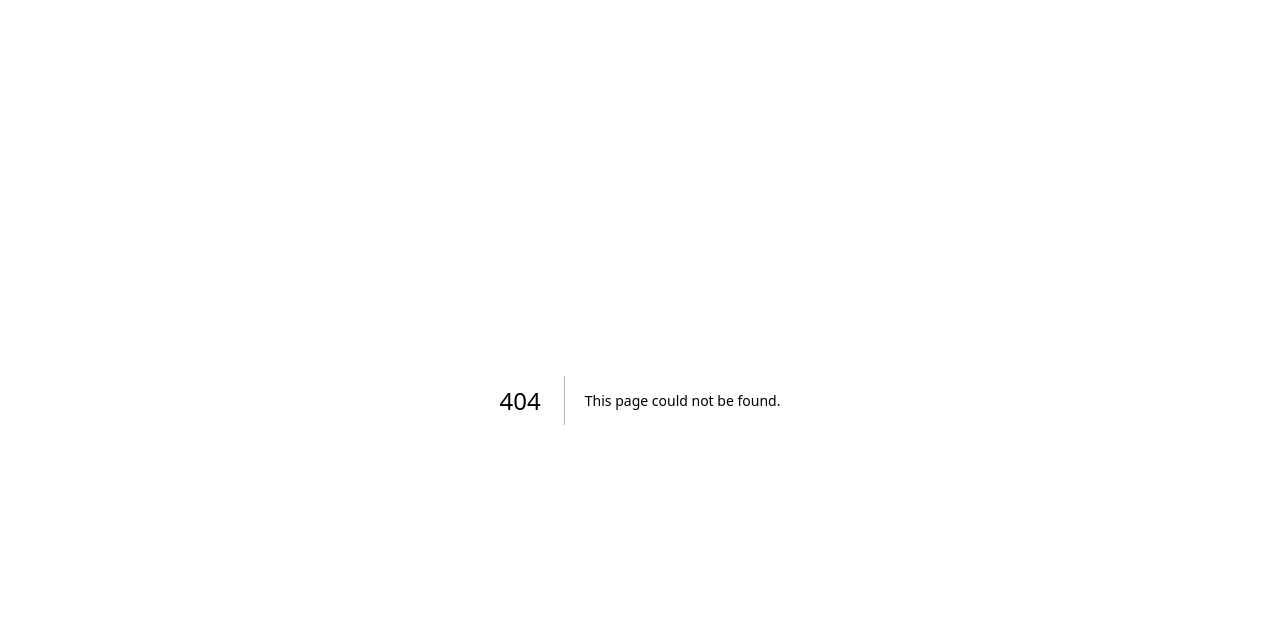
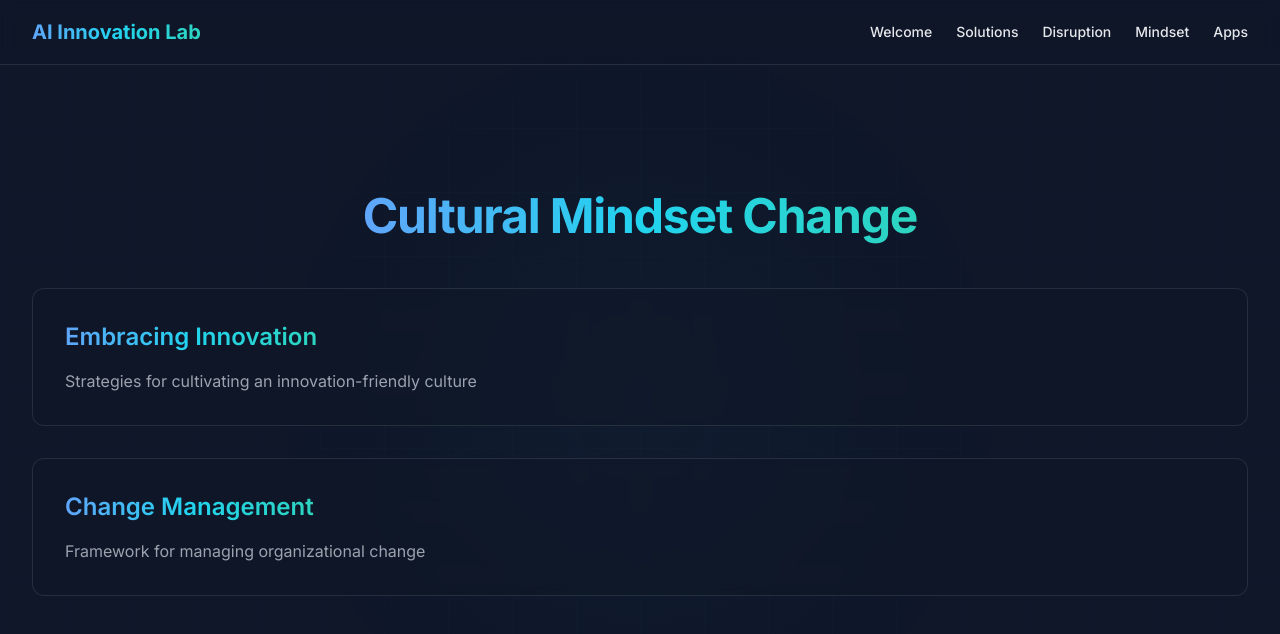
Before and after one commit to TheJohny71/ai-innovation-lab-v2, a Next.js app: page /ai-innovation-lab-v2/mindset in a window 1280 px wide. Before the commit this address had no page. Shown: the top 634 px of the page. Built offline with nearby package versions, Linux system fonts and the light colour scheme.

Commit message:
Create page.tsx

```diff
--- /dev/null
+++ b/src/app/mindset/page.tsx
@@ -0,0 +1,45 @@
+'use client';
+
+import { BaseLayout } from '@/components/shared/BaseLayout';
+import { Container } from '@/components/shared/Container';
+import { Section, SectionHeader, SectionTitle } from '@/components/shared/Section';
+import { GradientText } from '@/components/shared/GradientText';
+import { Card } from '@/components/shared/Card';
+
+export default function MindsetPage() {
+  return (
+    <BaseLayout>
+      <Section className="pt-32">
+        <Container>
+          <SectionHeader>
+            <SectionTitle>
+              <GradientText>Cultural Mindset Change</GradientText>
+            </SectionTitle>
+          </SectionHeader>
+
+          <div className="mt-12 space-y-8">
+            <Card className="p-8">
+              <h3 className="text-2xl font-semibold mb-4">
+                <GradientText>Embracing Innovation</GradientText>
+              </h3>
+              <p className="text-gray-400">
+                Strategies for cultivating an innovation-friendly culture
+              </p>
+            </Card>
+
+            <Card className="p-8">
+              <h3 className="text-2xl font-semibold mb-4">
+                <GradientText>Change Management</GradientText>
+              </h3>
+              <p className="text-gray-400">
+                Framework for managing organizational change
+              </p>
+            </Card>
+
+            {/* Add more of your existing mindset content here */}
+          </div>
+        </Container>
+      </Section>
+    </BaseLayout>
+  );
+}
```
